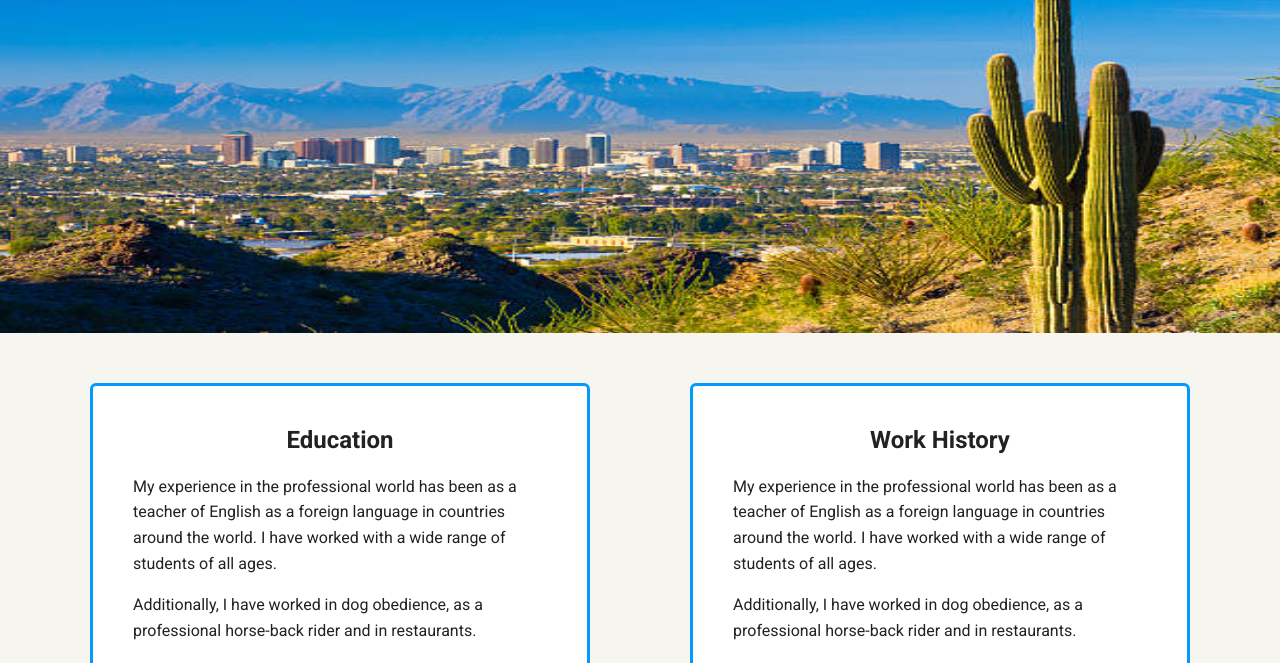
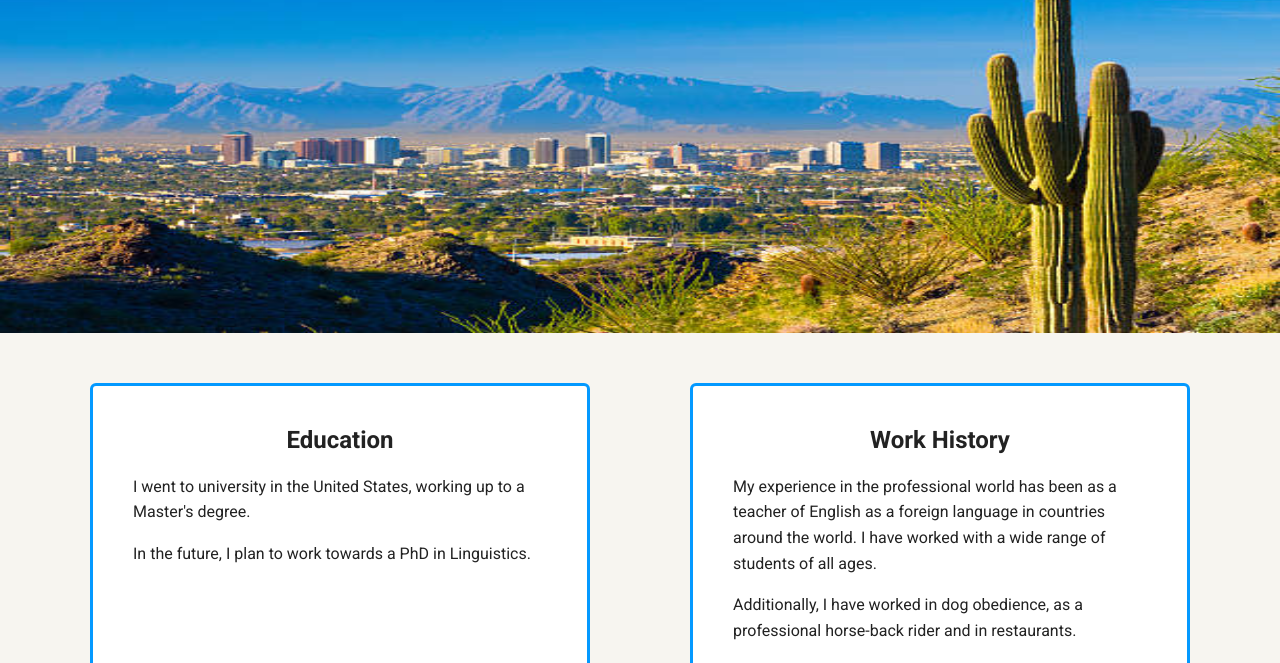
Before and after one commit to StefanieJH/Techdegree-Project-1, a plain HTML site: page experience.html in a window 1280 px wide. Shown: the part 137-800 px from the top of the page. Drawn offline with Linux system fonts and the light colour scheme; a web font is replaced by a local one.

Commit message:
Updated education card

```diff
--- a/experience.html
+++ b/experience.html
@@ -26,8 +26,8 @@
     <main class="flex">
         <section class="card education">
             <h2>Education</h2>
-            <p>My experience in the professional world has been as a teacher of English as a foreign language in countries around the world. I have worked with a wide range of students of all ages.</p>
-            <p>Additionally, I have worked in dog obedience, as a professional horse-back rider and in restaurants. </p>
+            <p>I went to university in the United States, working up to a Master's degree.</p>
+            <p>In the future, I plan to work towards a PhD in Linguistics. </p>
         </section>
         <section class="card history">
           <h2>Work History</h2>
```
